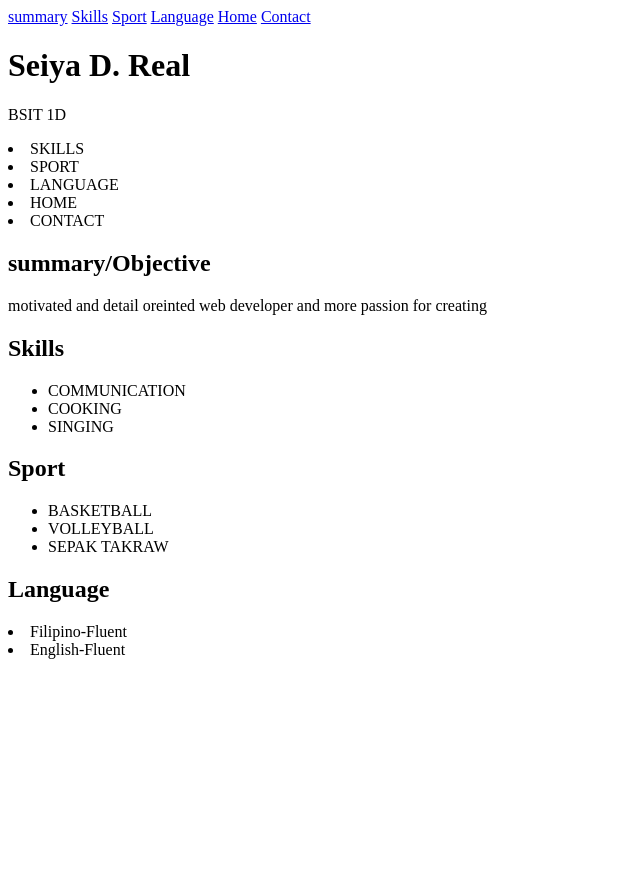
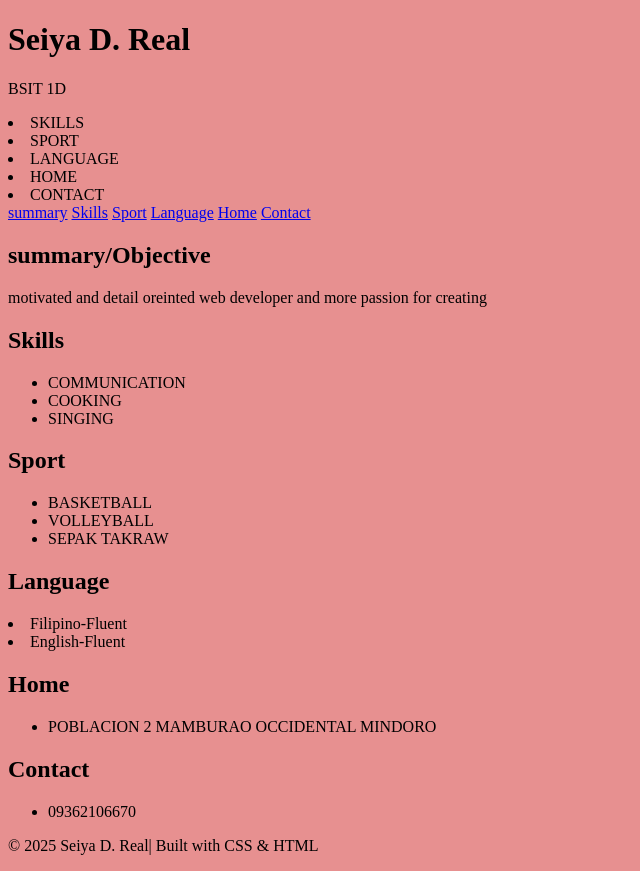
Before and after one commit to Real-Web1D/real-web, a plain HTML site: page index.html in a window 1280 px wide. Shown: the whole page, without its empty margins (0-640 px from the left). Before the commit the page ends 800 px from the top, so only its background shows below. Drawn offline with Linux system fonts and the light colour scheme.

Commit message:
update myblog.html
finished

```diff
--- a/index.html
+++ b/index.html
@@ -5,10 +5,28 @@
     <meta name="viewport" content="width=device-width, initial-scale=1.0">
     <title>Document</title>
 
-    <link rel="stylesheet" href="looks.ccs">
+    <link rel="stylesheet" href="looks.css">
 
 </head>
 <body>
+
+<body style="background-color:rgba(226, 121, 121, 0.829);">
+
+<header>
+    <h1>Seiya D. Real</h1>
+        <p>BSIT 1D</p>
+        <li>SKILLS</li>
+        <li>SPORT</li>
+        <li>LANGUAGE</li>
+        <li>HOME</li>
+        <Li>CONTACT</Li>
+</header>
+
+</body>
+
+
+
+    </body>
     <header>
         <nav>
             <a href="summary objective">summary</a>
@@ -18,13 +36,7 @@
             <a href="Home">Home</a>
             <a href="Contact">Contact</a>
         </nav>
-        <h1>Seiya D. Real</h1>
-        <p>BSIT 1D</p>
-        <li>SKILLS</li>
-        <li>SPORT</li>
-        <li>LANGUAGE</li>
-        <li>HOME</li>
-        <Li>CONTACT</Li>
+
 
     <main>
         <section>
@@ -37,7 +49,7 @@
             <section><h2 id="Skills">Skills</h2>
                 <p></p><ul>
                     <li>COMMUNICATION</li>
-                    <LI>COOKING</LI>
+                    <li>COOKING</li>
                     <li>SINGING</li>
                 </ul>
         </section>
@@ -48,8 +60,8 @@
         </section><h2 id="Sport">Sport</h2>
         <p></p><ul>
             <li>BASKETBALL</li>
-            <LI>VOLLEYBALL</LI>
-            <LI>SEPAK TAKRAW</LI>
+            <li>VOLLEYBALL</li>
+            <li>SEPAK TAKRAW</li>
         </ul>
         <section>
             <h2 id="Language">Language</h2>
@@ -57,8 +69,23 @@
             <li>English-Fluent</li>
 
         </section>
-        <section></section>
-        <section></section>
+        <section><h2 id="Home">Home</h2>
+            <p></p><ul>
+                <li>POBLACION 2 MAMBURAO OCCIDENTAL MINDORO</li>
+            </ul>
+
+        </section>
+        <section><h2 id="Contact">Contact</h2>
+            <p></p><ul>
+                <li>09362106670</li>
+            </ul>
+
+        </section>
     </main>
+    <aside></aside>
+    <footer>
+        <p>
+            &copy; 2025 Seiya D. Real| Built with CSS & HTML
+        </p>
+    </footer>
 </body>
-</html>
```
Also changed, not shown: sample2.html (line endings or trailing spaces).
